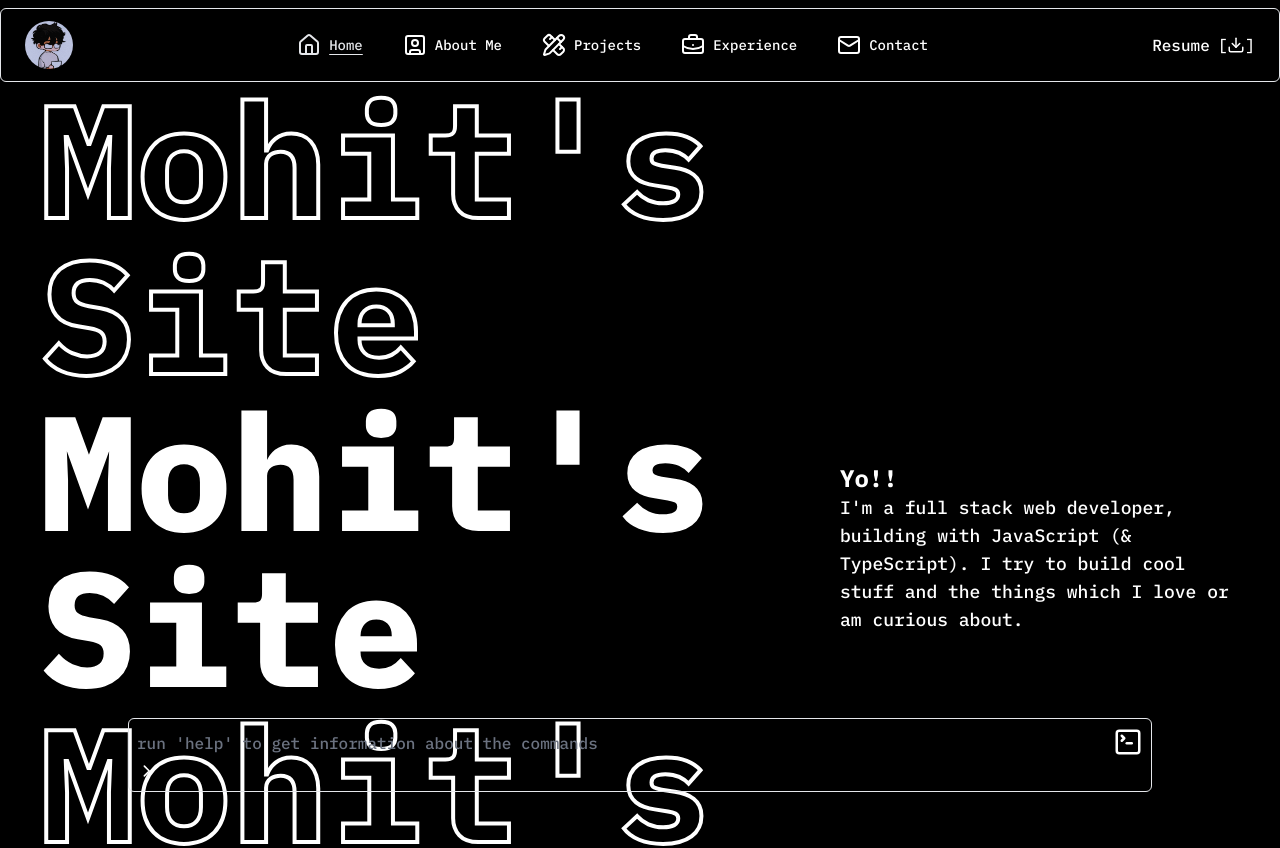
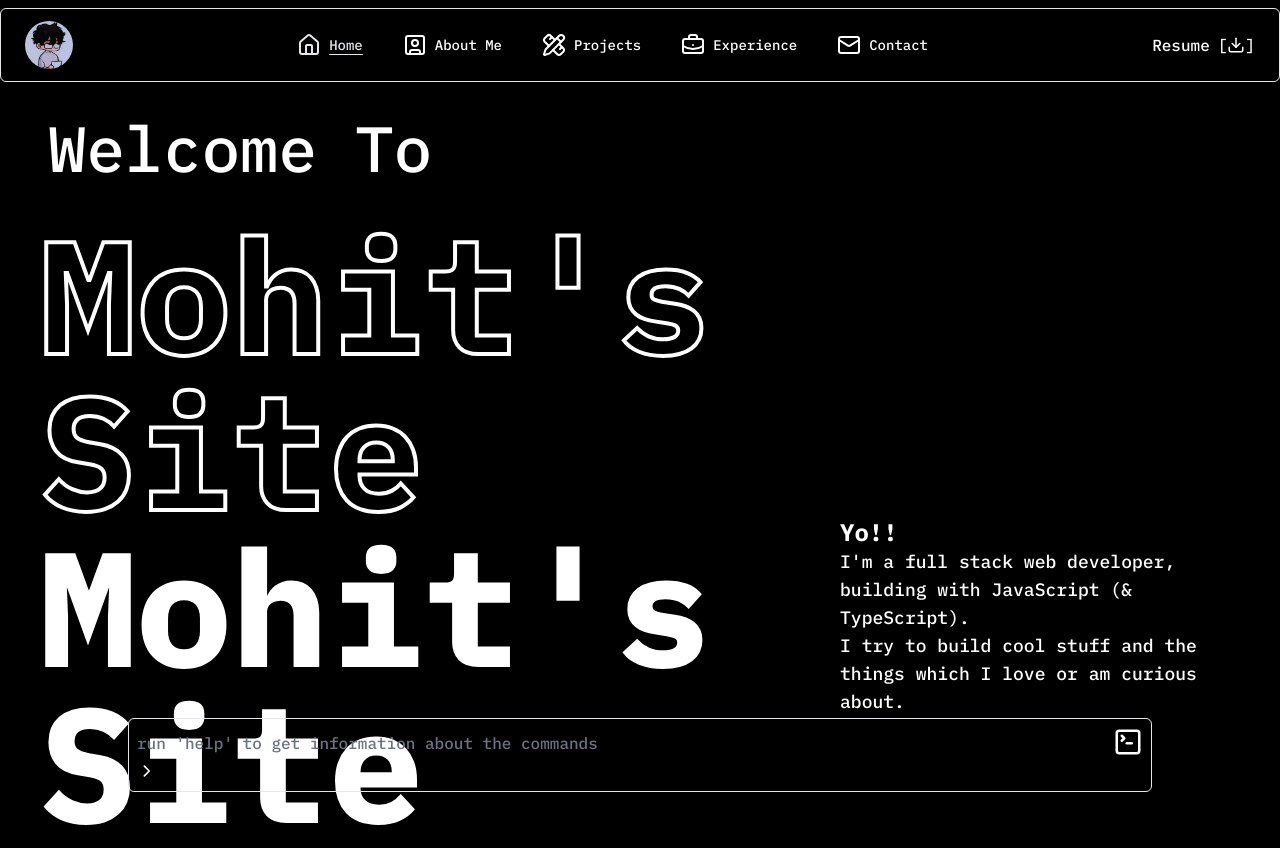
Before and after one commit to mohits-git/portfolio, a Next.js app: page / in a window 1280 px wide. Shown: the top 848 px of the page. Built offline with nearby package versions, Linux system fonts and the light colour scheme.

Commit message:
feat: add Staggered Text Animation reusable component

```diff
--- a/src/app/page.tsx
+++ b/src/app/page.tsx
@@ -1,4 +1,5 @@
 'use client';
+import StaggeredText from "@/components/staggered-text";
 import { motion } from "framer-motion";
 
 export default function Home() {
@@ -6,6 +7,12 @@ export default function Home() {
     <div className="px-10 w-screen h-full flex flex-col justify-center items-center">
       <div className="grid grid-cols-3 h-full">
         <div className="col-span-2 h-full flex flex-col justify-center">
+          <div>
+            <StaggeredText
+              text="Welcome To"
+              className="text-[4rem] px-2 my-5"
+            />
+          </div>
           <motion.div
             animate={{
               y: ["100%", "0%"],
@@ -43,8 +50,14 @@ export default function Home() {
           <p
             className="text-wrap text-lg"
           >
-            I&apos;m a full stack web developer, building with JavaScript (& TypeScript).
-            I try to build cool stuff and the things which I love or am curious about.
+            <StaggeredText
+              text={[
+                "I'm a full stack web developer, building with JavaScript (& TypeScript).",
+                "I try to build cool stuff and the things which I love or am curious about."
+              ]}
+              speed={0.02}
+              y={0}
+            />
           </p>
         </div>
       </div>
--- /dev/null
+++ b/src/components/staggered-text.tsx
@@ -0,0 +1,66 @@
+'use client';
+import React from "react";
+import { motion } from "framer-motion";
+
+type Props = {
+  text: string | string[];
+  className?: string;
+  speed?: number;
+  y?: number;
+}
+
+
+const StaggeredText: React.FC<Props> = ({ text, className = "", speed = 0.1, y = 10 }) => {
+  const textArray = Array.isArray(text) ? text : [text];
+  const defaultAnimations = {
+    hidden: {
+      opacity: 0,
+      y: y,
+    },
+    visible: {
+      opacity: 1,
+      y: 0,
+      transition: {
+        duration: speed,
+      }
+    }
+  }
+  return (
+    <div className={className}>
+      <span className="sr-only">
+        {text}
+      </span>
+      <motion.span
+        aria-hidden={true}
+        initial="hidden"
+        animate="visible"
+        transition={{ staggerChildren: speed }}
+      >
+        {textArray.map((line, index) => (
+          <span key={index} className="block">
+            {line.split(' ').map((word, index) => (
+              <span
+                key={index}
+                className="inline-block"
+              >
+                {word.split('').map((ch, index) => (
+                  <motion.span
+                    key={index}
+                    variants={defaultAnimations}
+                    className="inline-block"
+                  >
+                    {ch}
+                  </motion.span>
+                ))}
+                <span className="inline-block">&nbsp;</span>
+              </span>
+
+            ))}
+          </span>
+        ))}
+      </motion.span>
+    </div>
+  )
+}
+
+export default StaggeredText
```
